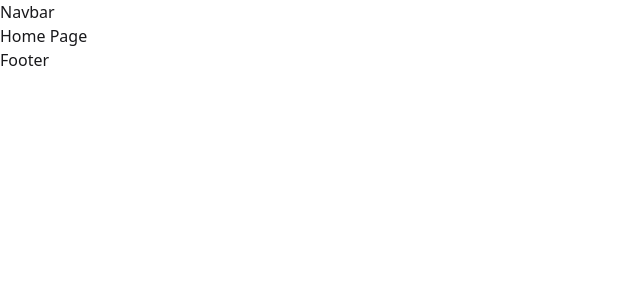
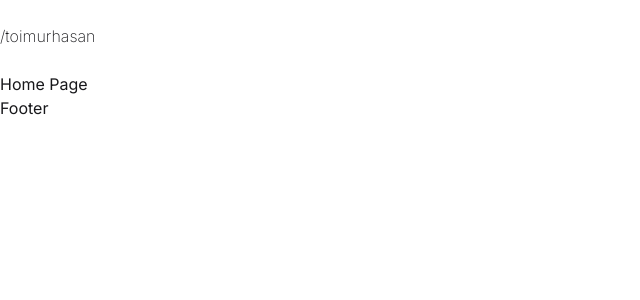
Before and after one commit to toimurhasan/my-portfolio, a React (Vite) app: page / in a window 1280 px wide. Shown: the top 300 px of the page, without its empty margins (0-640 px from the left). Built offline with nearby package versions, Linux system fonts and the light colour scheme.

Commit message:
added logo

```diff
--- a/src/components/Navbar.jsx
+++ b/src/components/Navbar.jsx
@@ -2,9 +2,11 @@ import React from "react";
 
 const Navbar = () => {
   return (
-    <div>
-      <h1>Navbar</h1>
-    </div>
+    <nav className="flex items-center justify-between py-6">
+      <div className="flex shrink-0 items-center">
+        <h3 className="font-extralight">/toimurhasan</h3>
+      </div>
+    </nav>
   );
 };
 
--- a/src/index.css
+++ b/src/index.css
@@ -1,2 +1,7 @@
+@import url("https://fonts.googleapis.com/css2?family=Inter:ital,opsz,wght@0,14..32,100..900;1,14..32,100..900&display=swap");
 @import "tailwindcss";
 @plugin "daisyui";
+
+:root {
+  font-family: "Inter", sans-serif;
+}
```
